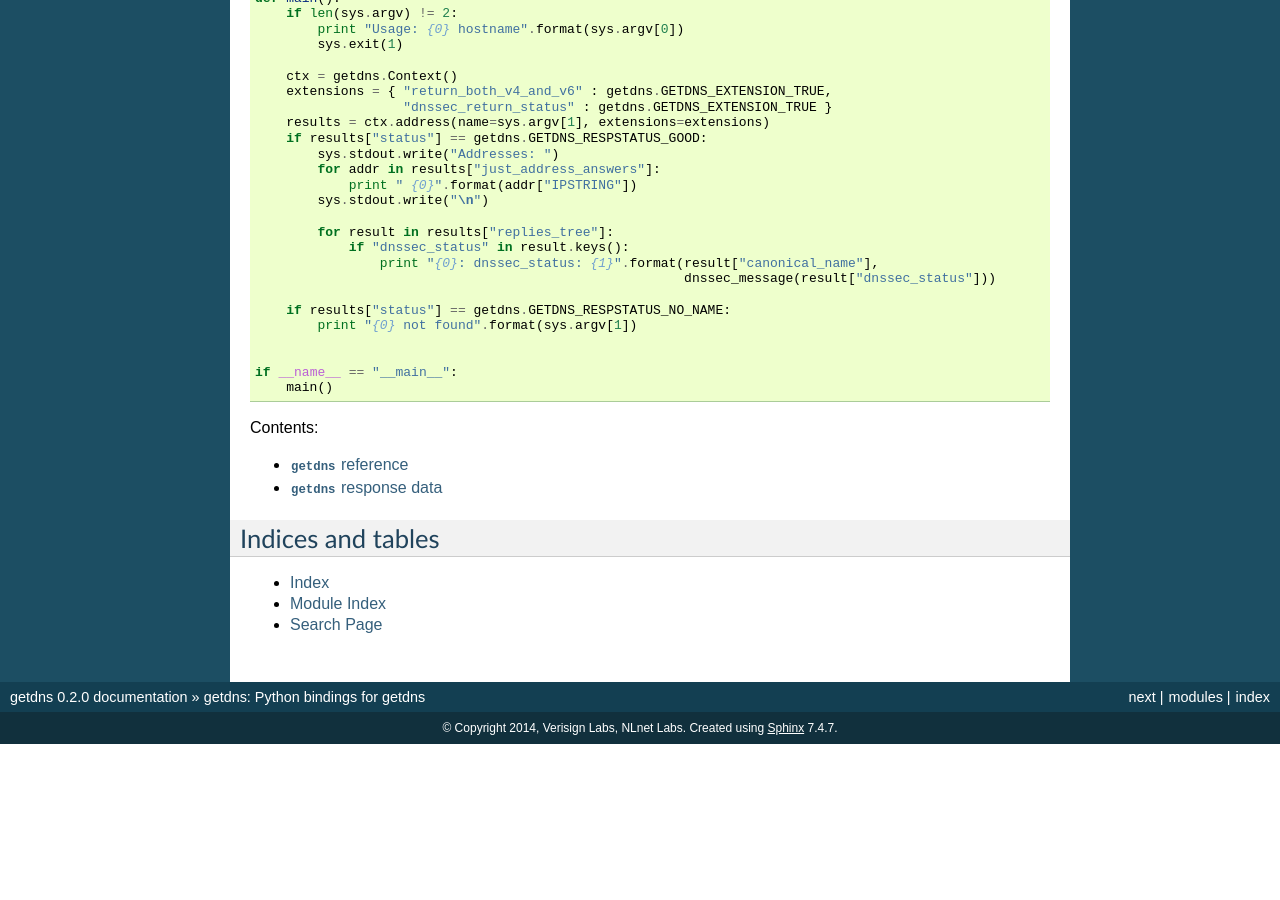
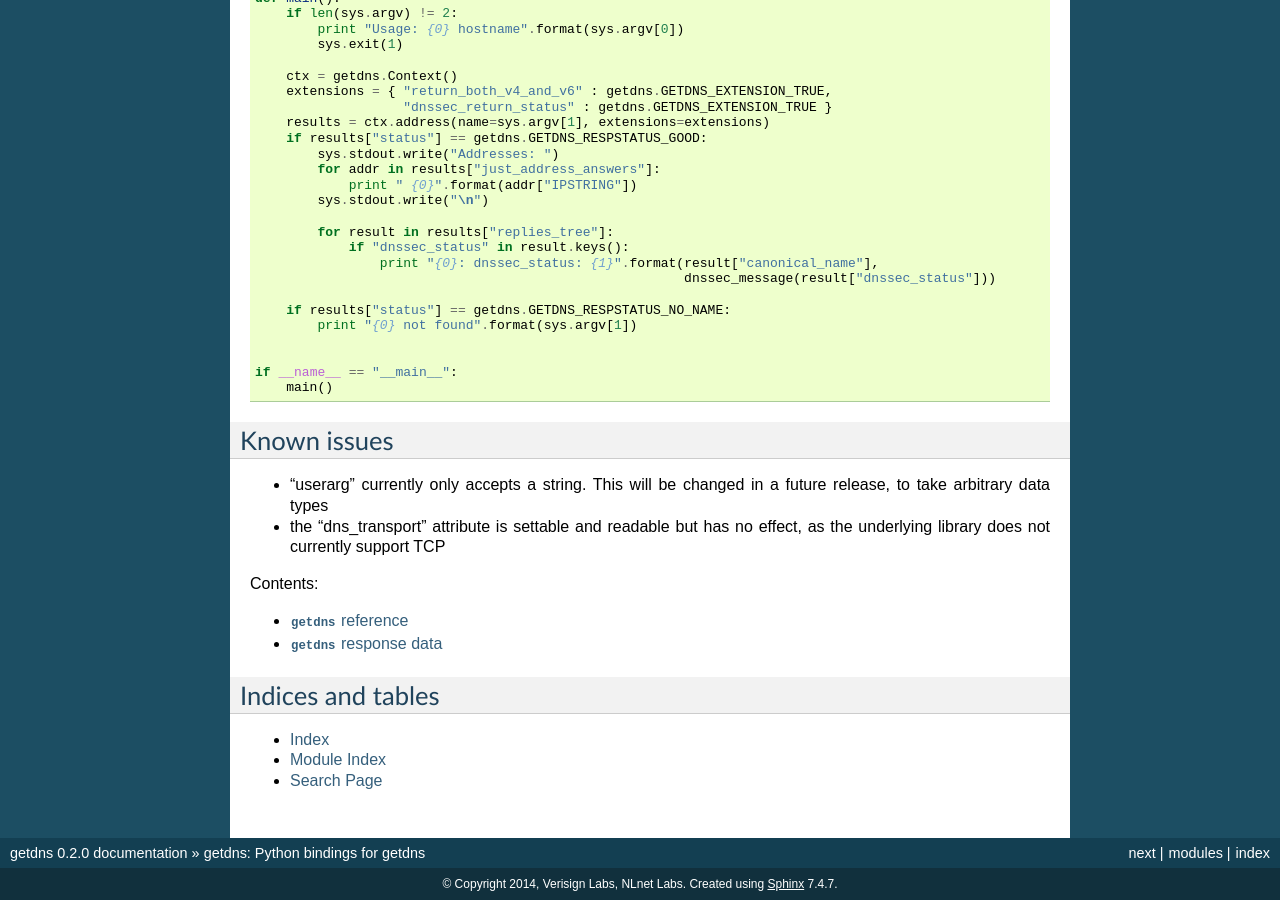
Before and after one commit to getdnsapi/getdns-python-bindings, a Sphinx documentation site: the page built from doc/index.rst, in a window 1280 px wide and 900 px high, scrolled down 1920 px. Built offline with Sphinx 7.4.7, drawn with Linux system fonts in a browser that asks for light colours; before the commit the page ends 2664 px from its top, so only the background shows below that.

Commit message:
added "Known issues"

```diff
--- a/doc/index.rst
+++ b/doc/index.rst
@@ -169,6 +169,17 @@ In this example, we do a DNSSEC query and check the response:
         main()
 
 
+Known issues
+============
+
+* "userarg" currently only accepts a string.  This will be
+  changed in a future release, to take arbitrary data types
+
+* the "dns_transport" attribute is settable and readable but
+  has no effect, as the underlying library does not
+  currently support TCP
+
+
 
 Contents:
 
```
